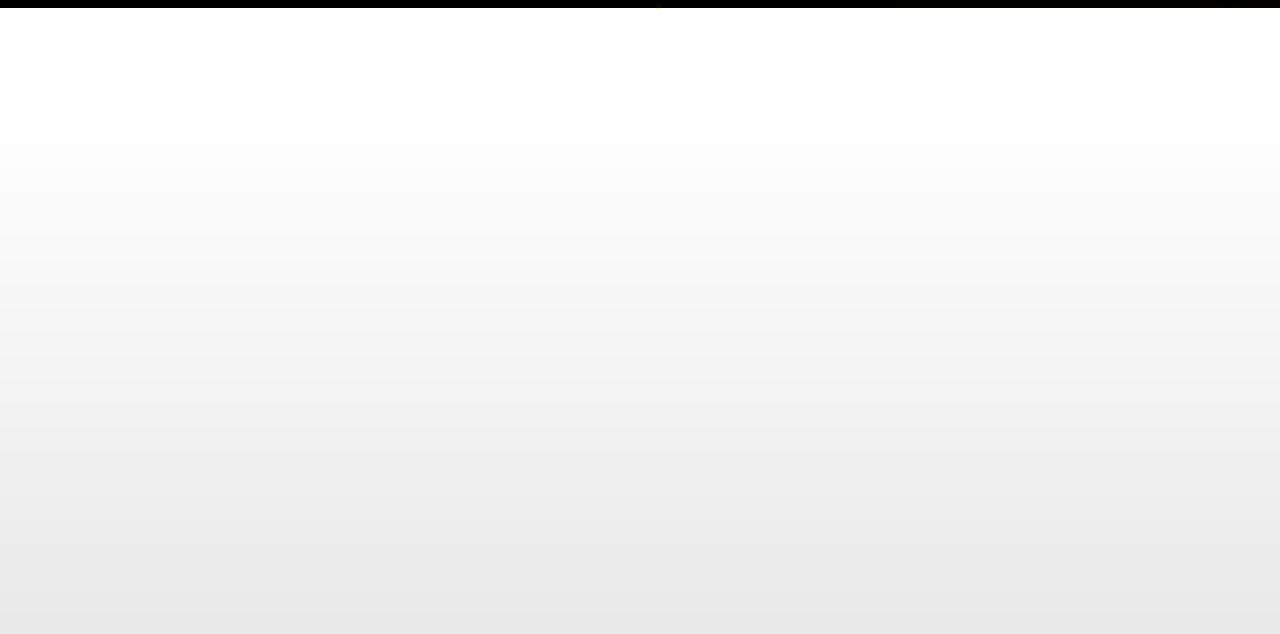
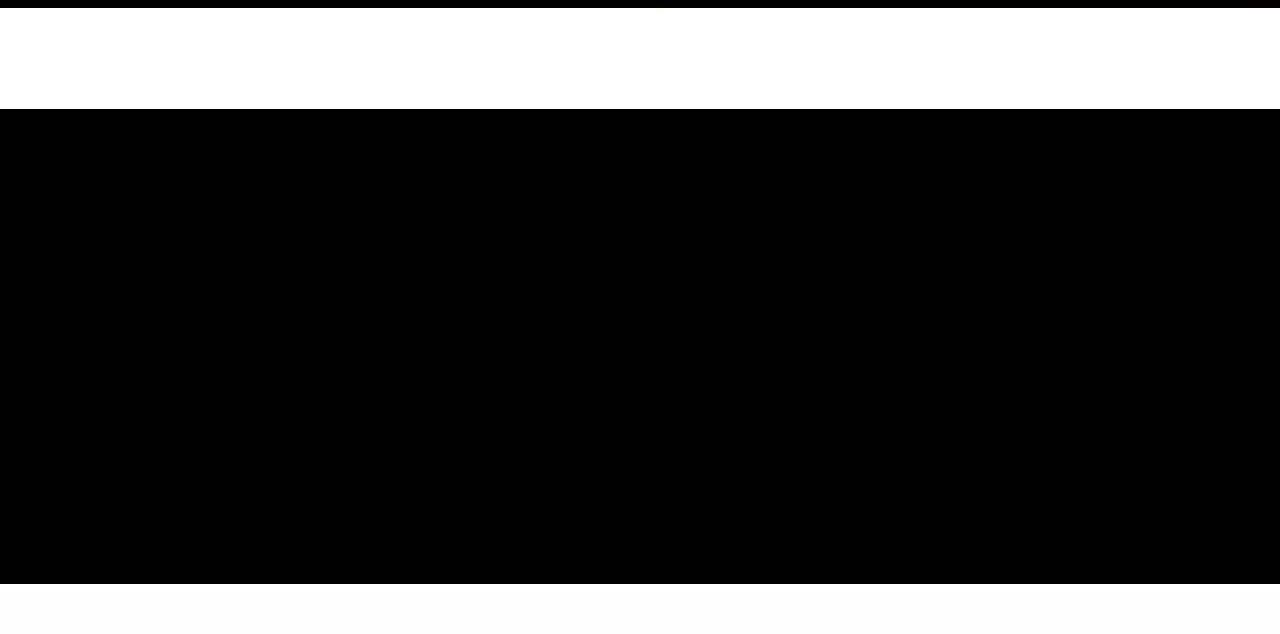
Before and after one commit to abhinavmaharana/leanmultiverse, a Next.js app: page /free-courses in a window 1280 px wide. Shown: the part 792-1426 px from the top of the page. Built offline with nearby package versions, Linux system fonts and the light colour scheme.

Commit message:
Add Footer component to FreeCoursesClient for enhanced layout and user experience

```diff
--- a/src/app/free-courses/FreeCoursesClient.tsx
+++ b/src/app/free-courses/FreeCoursesClient.tsx
@@ -6,6 +6,7 @@ import { useRef, useEffect } from "react"
 import { gsap } from "gsap"
 import { ScrollTrigger } from "gsap/ScrollTrigger"
 import Navbar from '@/components/shared/Navbar'
+import Footer from '@/components/shared/Footer'
 
 if (typeof window !== 'undefined') {
   gsap.registerPlugin(ScrollTrigger)
@@ -203,6 +204,9 @@ export default function FreeCoursesClient() {
           </motion.div>
         </div>
       </motion.section>
+
+      {/* Footer */}
+      <Footer />
     </motion.main>
   )
 }
```
